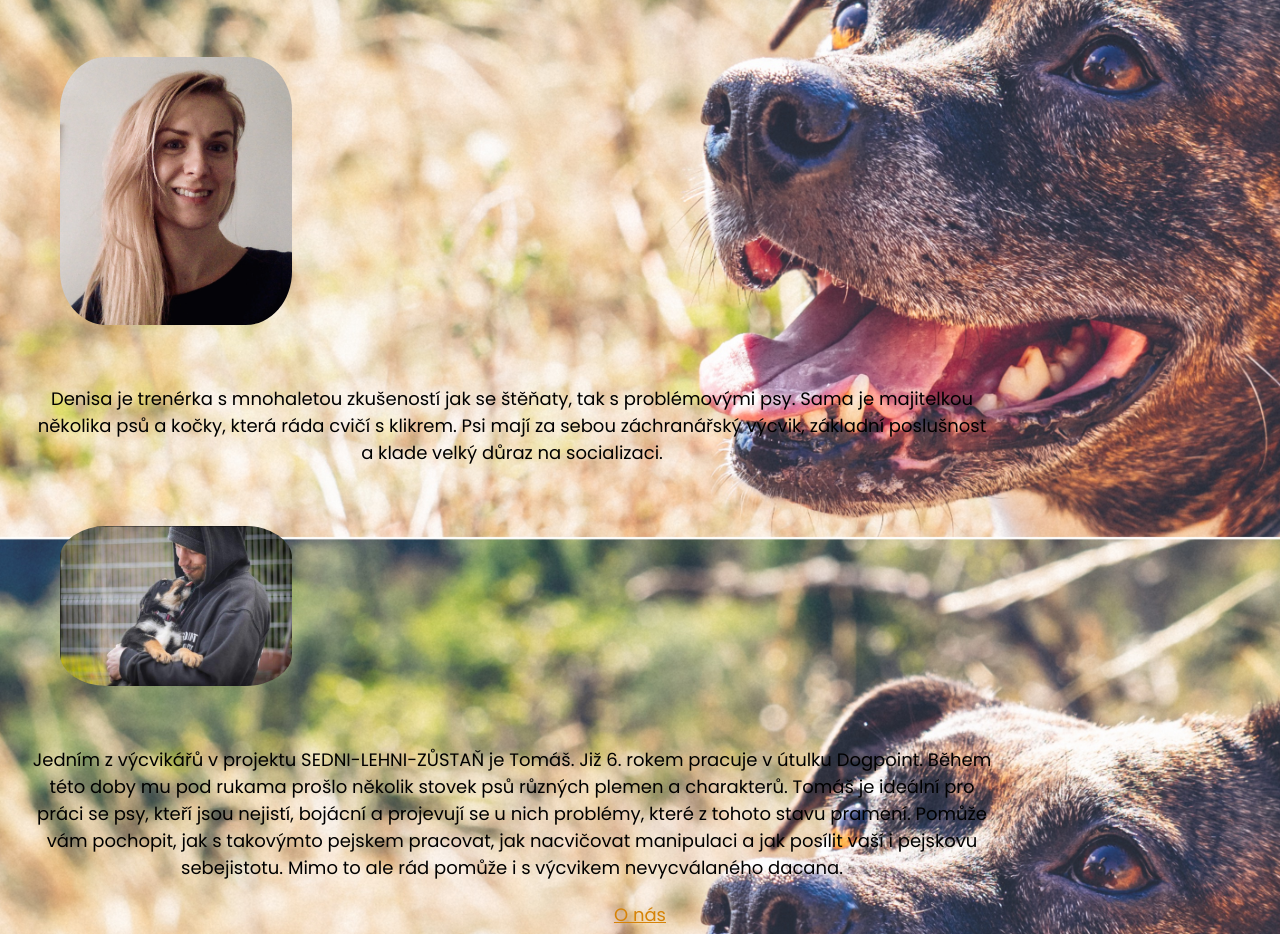
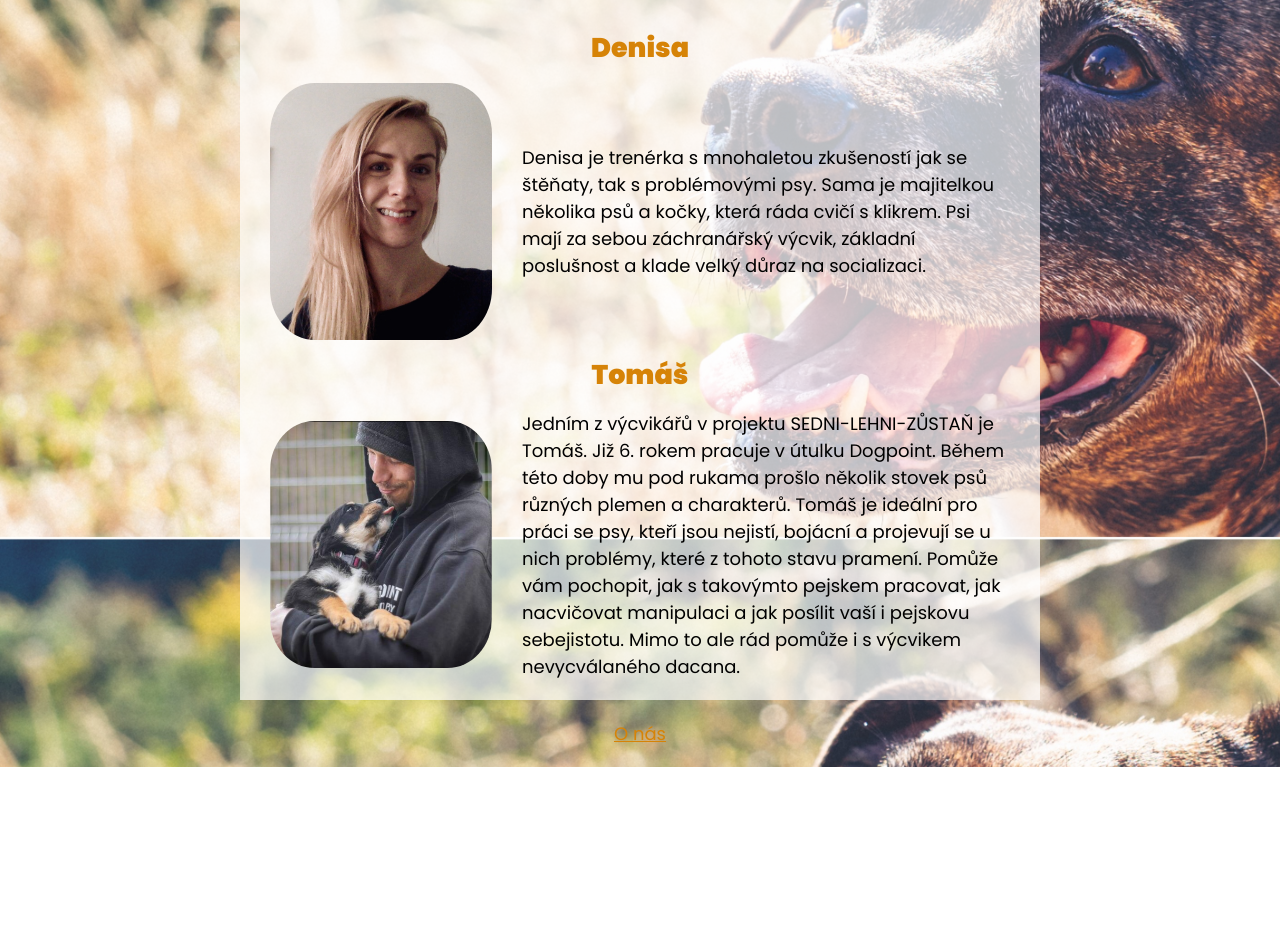
Before and after one commit to LaSi6/o-projektu, a plain HTML site: page trainers.html in a window 1280 px wide. Shown: the part 262-1196 px from the top of the page. After the commit the page ends 1029 px from the top, so only its background shows below. Drawn offline with Linux system fonts and the light colour scheme.

Commit message:
responzivita, trenéři fotka

```diff
--- a/style.css
+++ b/style.css
@@ -1,5 +1,7 @@
 @import url('https://fonts.googleapis.com/css?family=Poppins');
 @import url('https://fonts.googleapis.com/css2?family=Poppins:wght@900&display=swap');
+
+/*společné styly*/
 * {
   margin: 0;
   padding: 0;
@@ -20,23 +22,33 @@ html {
 .body {
   height: 100vh;
 }
+
 .header,
 .main,
-.footer {
+.main--trainers,
+.footer{
   display: flex;
   flex-direction: column;
+  width: 380px;
+  justify-content: center;
   align-items: center;
 }
+
+/*Hlavička*/
 .header {
-  padding-top: 30px;
+  padding-top: 40px;
   padding-bottom: 50px;
+  margin: 0px;
 }
 
 h1 {
   font-weight: 1000;
   color: white;
-  font-size: 48px;
+  font-size: 32px;
+  text-align: center;
 }
+
+/*menu*/
 .menu {
   display: flex;
   flex-direction: row;
@@ -44,19 +56,21 @@ h1 {
   padding-inline-start: 0px;
   justify-content: center;
   background-color: rgba(255, 255, 255, 0.692);
+  width: 380px;
 }
 
 .menu--item {
   display: flex;
   flex-direction: column;
-  padding: 20px;
-  padding-right: 40px;
+  padding: 3%;
   padding-left: 40px;
   align-items: center;
 }
+
 .menu--link {
   display: flex;
   flex-direction: column;
+  font-size: 16px;
 }
 
 .icon--menu {
@@ -64,16 +78,56 @@ h1 {
   aspect-ratio: 1/1;
 }
 
-.main {
-  display: flex;
-  width: 450px;
+.icon--menu {
+    filter: invert(48%) sepia(97%) saturate(451%) hue-rotate(357deg)
+      brightness(95%) contrast(98%);
+  }
+
+/*hlavní část*/
+h2{
+    padding-top: 15px;
+    padding-bottom: 15px;
+    color: rgb(214, 131, 7);
+}
+.main,
+.main--trainers {
+  background-color: rgba(255, 255, 255, 0.692);
+  font-size: 16px;
+  padding-bottom: 20px;
+}
+
+.trainer--Tomas,
+.trainer--Denisa{
+    padding-right: 5px;
+}
+
+p {
+  padding-left: 30px;
+  padding-right: 30px;
   text-align: center;
-  background-color: rgba(255, 255, 255, 0.692);
-  padding: 30px;
 }
-.menu--container {
-  width: 450px;
+
+.image{
+    width: 60%;
+    height: 100%;
+    border-radius: 20%;
+    padding-bottom: 10px;
 }
+
+.trainer {
+    display: flex;
+    text-align: center;
+    padding-left: 30px;
+    padding-right: 30px;
+    flex-direction: column;
+    align-items: center;
+}
+
+.footer {
+  padding: 20px;
+}
+
+/*Odkazy*/
 .menu--link,
 .footer--link,
 .main--link {
@@ -85,64 +139,40 @@ h1 {
 .main--link:hover {
   color: rgb(91, 160, 13);
 }
-p {
-  padding-left: 30px;
-  padding-right: 30px;
-}
 
-.footer {
-  padding: 20px;
-}
-
-.icon--menu {
-  filter: invert(48%) sepia(97%) saturate(451%) hue-rotate(357deg)
-    brightness(95%) contrast(98%);
-}
 
 @media (min-width: 900px) {
-  .menu--container {
+  .main,
+  .main--trainers,
+  .menu,
+  .header,
+  .footer {
     width: 800px;
-    text-align: center;
+    font-size: 18px;
+  }
+
+  .menu--item{
+      font-size: 18px;
+      padding-right: 40px;
+      padding-left: 40px;
+  }
+
+  h1{
+      font-size: 48px;
+  }
+
+  .trainer{
+      flex-direction: row;
+  }
+
+  .trainer--Denisa,
+  .trainer--Tomas{
+      text-align: left;
+  }
+
+  .image{
+      width: 30%;
+      padding-bottom: 0px;
+
   }
 }
-
-@media (min-width: 900px) {
-  .main {
-    width: 800px;
-    text-align: center;
-  }
-}
-
-.image {
-  max-width: 20%;
-  border-radius: 20%;
-}
-
-.images {
-  display: flex;
-  padding: 30px;
-  margin: 30px;
-}
-
-.main--trainers {
-  display: flex;
-  flex-direction: column;
-}
-
-.trainer--Denisa {
-  display: flex;
-  flex-direction: column;
-  text-align: center;
-  max-width: 80%;
-  padding-left: 30px;
-  padding-right: 30px;
-}
-
-.trainer--Tomas {
-  display: flex;
-  flex-direction: column;
-  text-align: center;
-  max-width: 80%;
-  padding-right: 30px;
-  padding-left: 30px;
-}
--- a/trainers.html
+++ b/trainers.html
@@ -27,20 +27,22 @@
         <a class="menu--link" href="map.html">Psí mapa</a>
       </li>
     </ul>
-    <div class="images">
+    <!-- Hlavní obsah -->
+    <section class="main--trainers">
+        <h2>Denisa</h2>
+        <div class="trainer">
             <img class="image" src="img/Denisa.jpeg" alt="Denisa" />
-    </div>
-    <section class="main--trainers">
-      <div class="trainer--Denisa">
+            <p class="trainer--Denisa">
             Denisa je trenérka s mnohaletou zkušeností jak se štěňaty, tak s
             problémovými psy. Sama je majitelkou několika psů a kočky, která ráda
             cvičí s klikrem. Psi mají za sebou záchranářský výcvik, základní
             poslušnost a klade velký důraz na socializaci.
+            </p>
         </div>
-      <div class="images">
-        <img class="image" src="img/Tomas.jpeg" alt="Tomas" />
-      </div>
-      <div class="trainer--Tomas">
+        <h2>Tomáš</h2>
+        <div class="trainer">
+            <img class="image" src="img/Tomas.png" alt="Tomas" />
+            <p class="trainer--Tomas">
             Jedním z výcvikářů v projektu SEDNI-LEHNI-ZŮSTAŇ je Tomáš. Již 6. rokem
             pracuje v útulku Dogpoint. Během této doby mu pod rukama prošlo několik
             stovek psů různých plemen a charakterů. Tomáš je ideální pro práci se
@@ -48,6 +50,7 @@
             tohoto stavu pramení. Pomůže vám pochopit, jak s takovýmto pejskem
             pracovat, jak nacvičovat manipulaci a jak posílit vaší i pejskovu
             sebejistotu. Mimo to ale rád pomůže i s výcvikem nevycválaného dacana.
+            </p>
         </div>
     </section>
 
```
Also changed, not shown: index.html (+1 -1 lines), img/Tomas.png (added), 1 other file. Lines whose indentation alone changed are shown as unchanged.
